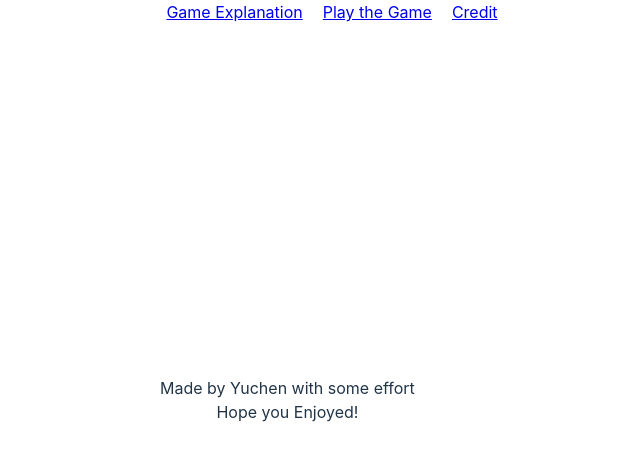
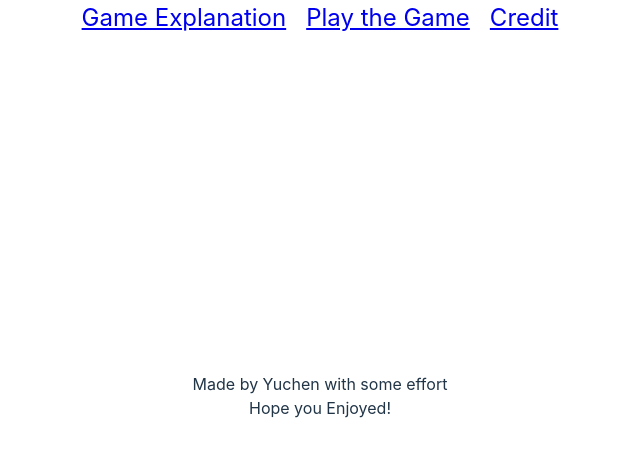
Before and after one commit to jiangsirm/webdev2024, a React (Vite) app in the folder project2/Yuchen_Jiang_Assignment2/: page /credit in a window 1280 px wide. Shown: the top 460 px of the page, without its empty margins (320-960 px from the left). Built offline with nearby package versions, Linux system fonts and the light colour scheme.

Commit message:
FormattingLayout

```diff
--- a/project2/Yuchen_Jiang_Assignment2/src/Credit.css
+++ b/project2/Yuchen_Jiang_Assignment2/src/Credit.css
@@ -1,4 +1,6 @@
 .credit {
+    width: 100%;
+    height: 90vh;
     display: flex;
     justify-content: center;
     align-items: center;
--- a/project2/Yuchen_Jiang_Assignment2/src/NavBar.css
+++ b/project2/Yuchen_Jiang_Assignment2/src/NavBar.css
@@ -5,7 +5,5 @@
     flex-direction: row;
     gap: 20px;
     padding: 0px;
-    position: fixed;
-    top: 0px;
-    left: 38vw;
+    position: relative;
 }
--- a/project2/Yuchen_Jiang_Assignment2/src/ToolBar.css
+++ b/project2/Yuchen_Jiang_Assignment2/src/ToolBar.css
@@ -8,3 +8,7 @@
     flex-direction: row;
     align-items: center;
 }
+
+nav {
+    font-size: x-large;
+}
--- a/project2/Yuchen_Jiang_Assignment2/src/index.css
+++ b/project2/Yuchen_Jiang_Assignment2/src/index.css
@@ -19,6 +19,7 @@
 body {
   margin: 0;
   display: flex;
+  flex-direction: column;
   place-items: center;
   min-width: 320px;
   min-height: 100vh;
```
Also changed, not shown: project2/Yuchen_Jiang_Assignment2/src/assets/xx.jpeg (deleted).
